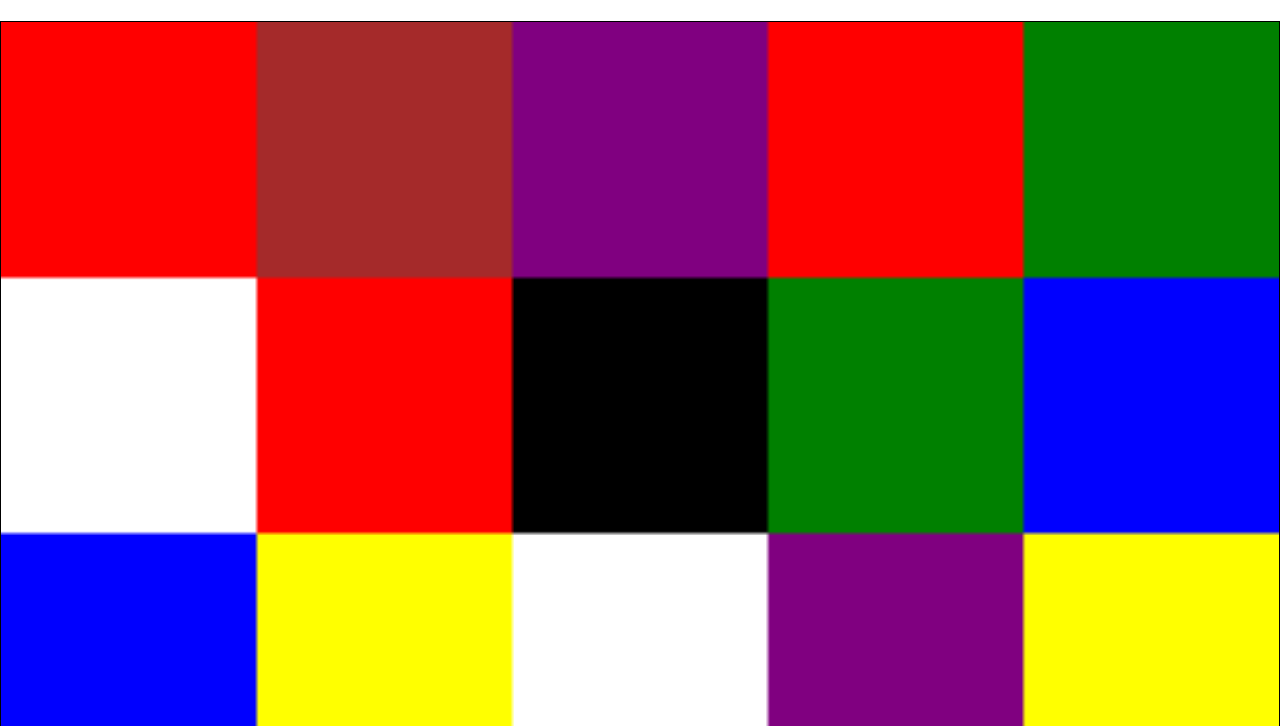
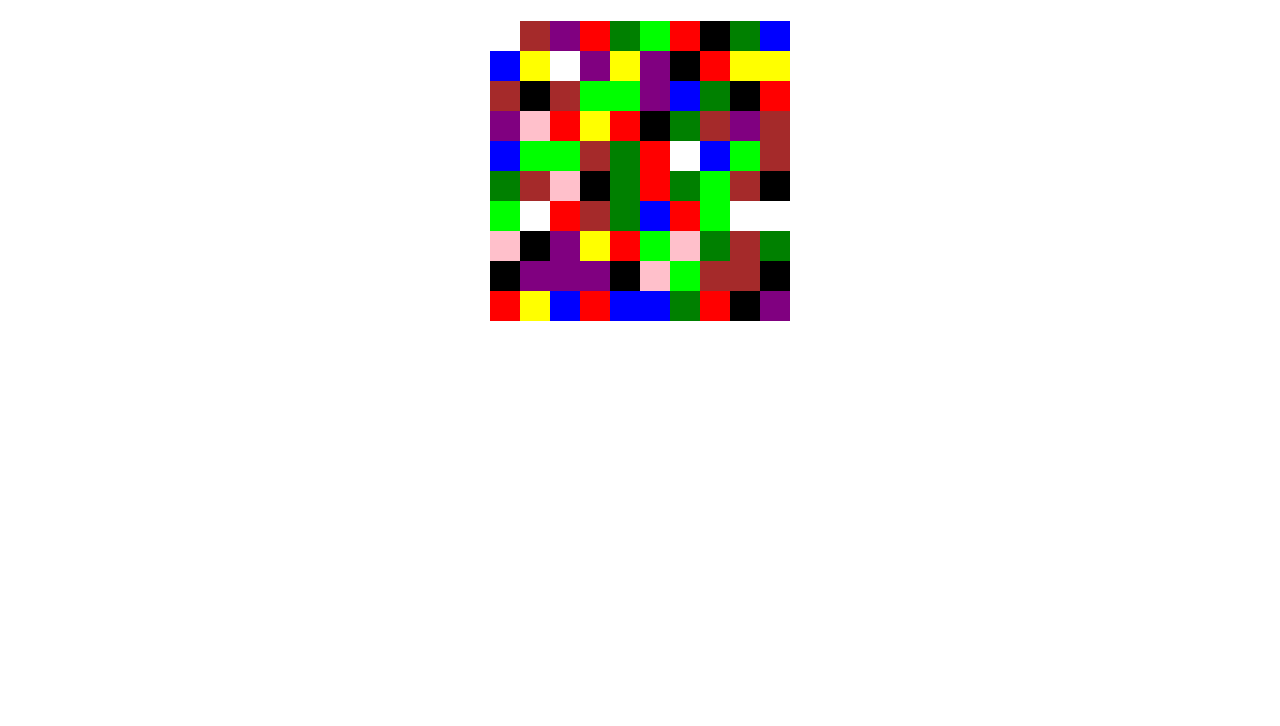
Before and after one commit to adampaulukanis/gra-pamieciowka, a plain HTML site: page index.html in a window 1280 px wide. Shown: the part 74-800 px from the top of the page. Drawn offline with Linux system fonts and the light colour scheme.

Commit message:
interface: improve it a little bit

```diff
--- a/board.js
+++ b/board.js
@@ -12,6 +12,6 @@ export default class Board {
   set(x, y, value) {
     return (this.space[x + this.width * y] = value);
   }
-};
+}
 
 console.log('hello from board.js');
--- a/cell.js
+++ b/cell.js
@@ -5,6 +5,7 @@ export default class Cell {
     this.x = x;
     this.y = y;
     this.value;
+    this.wanttobeseen = true;
   }
   draw(ctx) {
     ctx.fillRect(this.x, this.y, canvas.width / 10, canvas.height / 10);
@@ -15,6 +16,12 @@ export default class Cell {
   get val() {
     return this.value;
   }
+  set jesiotr(what) {
+    this.wanttobeseen = what;
+  }
+  get canBeSeen() {
+    return this.wanttobeseen;
+  }
 }
 
 console.log('hello from cell.js');
--- a/index.html
+++ b/index.html
@@ -15,8 +15,9 @@
   <body>
     <h1>Gra pamięciówka</h1>
 
-    <main class="flex flex-jc-c">
+    <main class="flex flex-jc-sb flex-ai-c flex-column">
       <canvas width="300" height="300"></canvas>
+      <output> </output>
     </main>
 
     <script type="module" src="main.js"></script>
--- a/main.js
+++ b/main.js
@@ -3,11 +3,13 @@
 import Board from './board.js';
 import Cell from './cell.js';
 
-const board = new Board(5, 5);
+const board = new Board(10, 10);
 const canvas = document.querySelector('canvas');
-const w = Math.floor(canvas.width / board.width);
-const h = Math.floor(canvas.height / board.height);
+const w = Math.floor(canvas.offsetWidth / board.width);
+const h = Math.floor(canvas.offsetHeight / board.height);
 const ctx = canvas.getContext('2d');
+
+const output = document.querySelector('output');
 
 /* Initialize the board with random data */
 let randomArray = [1, 1, 4, 5, 3, 4, 2, 3, 2];
@@ -18,12 +20,12 @@ let colorArray = {
   3: 'yellow',
   4: 'pink',
   5: 'black',
-  6: 'white',
+  6: 'lime',
   7: 'purple',
   8: 'brown',
 };
 
-for (let y = 0; y < board.width; ++y) {
+for (let y = 0; y < board.height; ++y) {
   for (let x = 0; x < board.width; ++x) {
     let cell = new Cell(x, y);
     board.set(x, y, cell);
@@ -31,12 +33,20 @@ for (let y = 0; y < board.width; ++y) {
       return Math.floor(Math.random() * (max + 1));
     }
     cell.val = getRandomInt(8);
+    if (Math.random() > 0.9){
+      cell.jesiotr = false;
+    }
   }
 }
-for (let y = 0; y < board.width; ++y) {
-  for (let x = 0; x < board.width; ++x) {
-    ctx.fillStyle = colorArray[board.get(x, y).val];
-    ctx.fillRect(x * w, y * h, w, h);
+function drawBoard(board) {
+  for (let y = 0; y < board.height; ++y) {
+    for (let x = 0; x < board.width; ++x) {
+      let cell = board.get(x, y);
+      if (cell.canBeSeen) {
+        ctx.fillStyle = colorArray[cell.val];
+        ctx.fillRect(x * w, y * h, w, h);
+      }
+    }
   }
 }
 
@@ -44,9 +54,13 @@ canvas.addEventListener('contextmenu', (evt) => {
   evt.preventDefault();
 });
 
-canvas.addEventListener('mousemove', (evt) => {});
+canvas.addEventListener('mousemove', (evt) => {
+  let [x, y] = getCursorPosition(evt);
+  let val = board.get(x, y).val;
+  output.textContent = `${x} x ${y} = ${colorArray[val]}`;
+});
 
-let getCursorPosition = (e) => {
+function getCursorPosition(e) {
   let x, y;
   if (e.pageX != undefined && e.pageY != undefined) {
     x = e.pageX;
@@ -62,5 +76,7 @@ let getCursorPosition = (e) => {
   }
   x -= canvas.offsetLeft;
   y -= canvas.offsetTop;
-  return { x, y };
-};
+  return [Math.floor(x / w), Math.floor(y / h)];
+}
+
+drawBoard(board);
--- a/style.css
+++ b/style.css
@@ -28,6 +28,9 @@ body {
 .flex-ai-c {
   align-items: center;
 }
+.flex-column {
+  flex-direction: column;
+}
 
 /* Visibility */
 .hide-for-mobile,
@@ -40,7 +43,8 @@ h1 {
   text-align: center;
 }
 canvas {
-  border: 1px solid black;
   background-color: white;
-  width: 100%;
+  /* width: 100%; */
 }
+main {
+}
```
